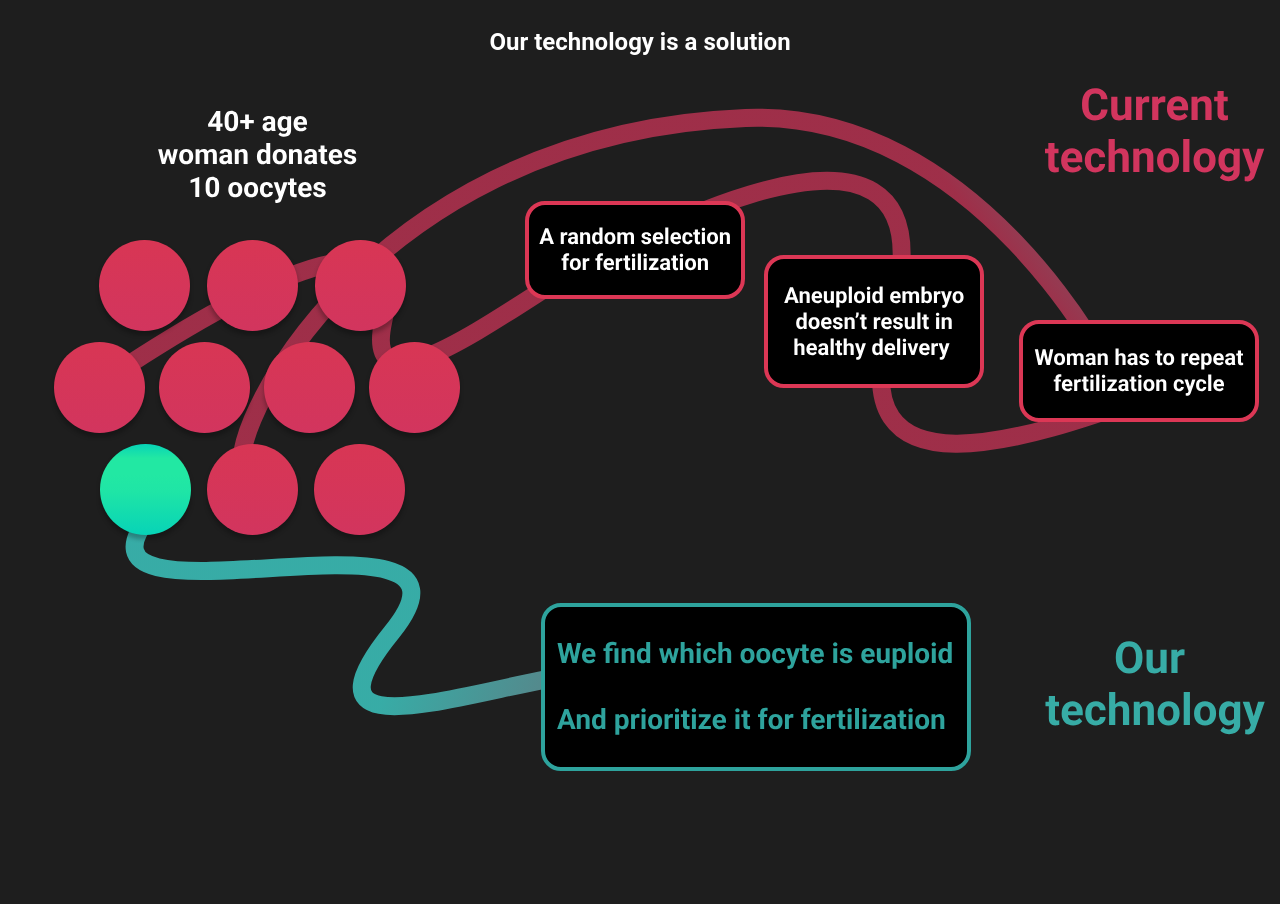
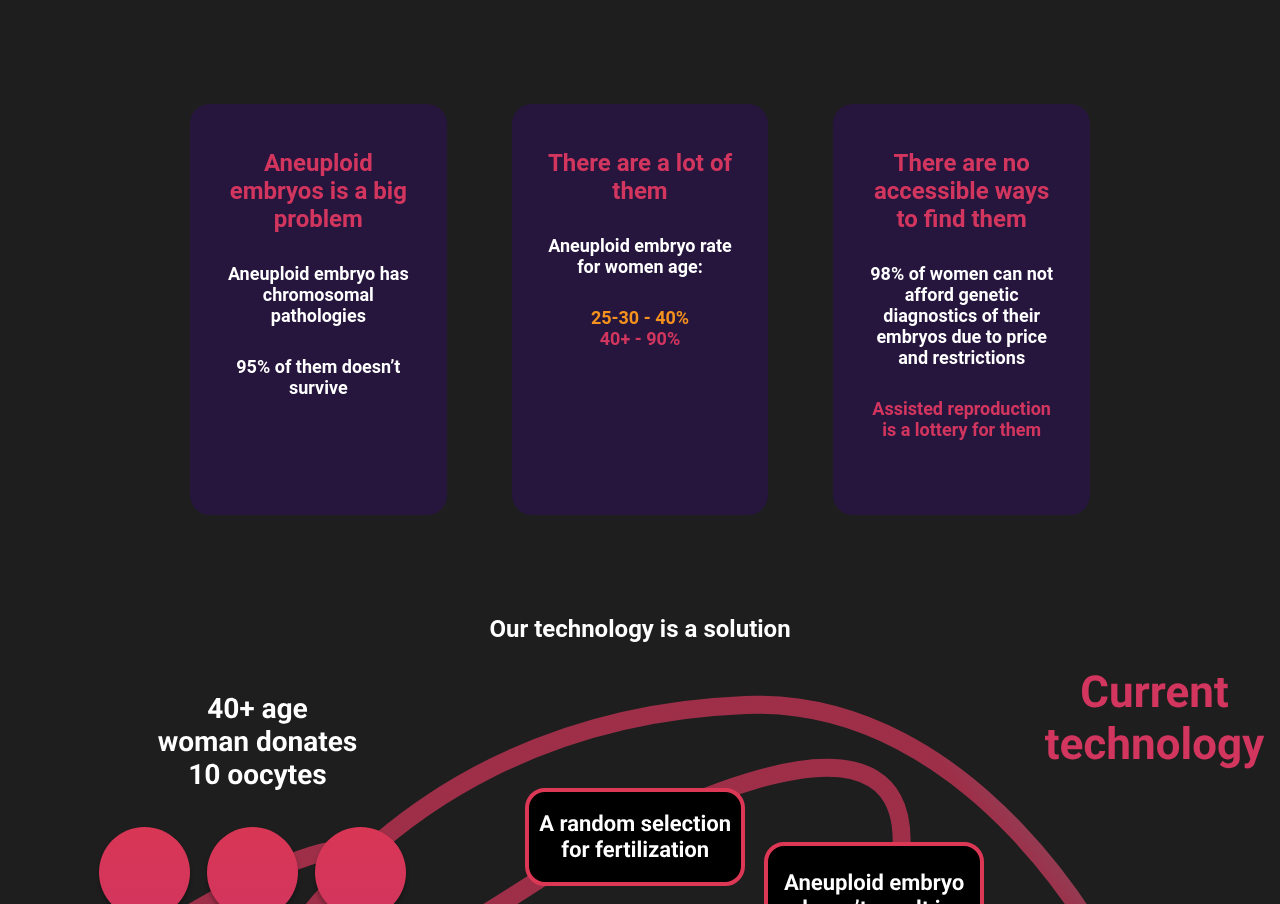
Before and after one commit to spindleFront/spindle-frontend-react, a React (Create React App) app: page / in a window 1280 px wide. Shown: the part 984-1888 px from the top of the page. Built offline with nearby package versions, Linux system fonts and the light colour scheme.

Commit message:
new section with three cards

```diff
--- a/src/common/styles/variables.scss
+++ b/src/common/styles/variables.scss
@@ -12,6 +12,7 @@ $landscapeColor: #D73655;
 $pinkTextColor: #D2355E;
 $signInFontSize: 14px;
 $yellowColor: #F5951B;
+$yellowTextColor: #F5911D;
 
 
 @mixin white-text {
--- a/src/components/about/about.scss
+++ b/src/components/about/about.scss
@@ -82,6 +82,49 @@
   }
 }
 
+.three-cards {
+  margin: 100px 140px 100px;
+
+  &__container {
+    display: grid;
+    grid-template-columns: repeat(3, 1fr);
+    gap: 65px;
+  }
+
+  &__card {
+    text-align: center;
+    padding: 45px 34px;
+    background: $chevronBGColor;
+    font-size: 18px;
+    color: $whiteColor;
+    font-weight: bold;
+    border-radius: $borderRadius;
+
+    & > * {
+      margin-bottom: 30px;
+    }
+
+    &-header {
+      color: $pinkTextColor;
+      font-size: 24px;
+      font-weight: bold;
+    }
+
+    &-footer {
+
+      &-yellow {
+        color: $yellowTextColor;
+      }
+
+      &-red {
+        color: $pinkTextColor;
+      }
+    }
+
+
+  }
+}
+
 .technology-schema {
   width: 1238px;
   height: 691px;
--- a/src/components/about/about.tsx
+++ b/src/components/about/about.tsx
@@ -36,10 +36,47 @@ export const About = () => {
 						<div className='embryos-problem__logo'></div>
 						<div className='embryos-problem__does'>does</div>
 					</div>
-
 					<TryDemoButton />
 				</div>
 			</section>
+
+			<section className='three-cards'>
+				<div className='three-cards__container'>
+					<div className='three-cards__card'>
+						<div className='three-cards__card-header'>Aneuploid embryos is a big problem</div>
+						<div className='three-cards__card-main'>
+							Aneuploid embryo has chromosomal pathologies
+						</div>
+						<div className='three-cards__card-main-footer'>95% of them doesn’t survive</div>
+					</div>
+
+					<div className='three-cards__card'>
+						<div className='three-cards__card-header'>There are a lot of them</div>
+						<div className='three-cards__card-main'>Aneuploid embryo rate for women age:</div>
+						<div className='three-cards__card-footer'>
+							<span className='three-cards__card-footer-yellow'>25-30 - 40%</span>
+							<br />
+							<span className='three-cards__card-footer-red'> 40+ - 90%</span>
+						</div>
+					</div>
+
+					<div className='three-cards__card'>
+						<div className='three-cards__card-header'>
+							There are no accessible ways to find them
+						</div>
+						<div className='three-cards__card-main'>
+							98% of women can not afford genetic diagnostics of their embryos due to price and
+							restrictions
+						</div>
+						<div className='three-cards__card-footer'>
+							<span className='three-cards__card-footer-red'>
+								Assisted reproduction is a lottery for them
+							</span>
+						</div>
+					</div>
+				</div>
+			</section>
+
 			<section className='our-technology'>
 				<h3 className='embryos-problem__header'>Our technology is a solution</h3>
 				<div className='technology-schema'></div>
```
